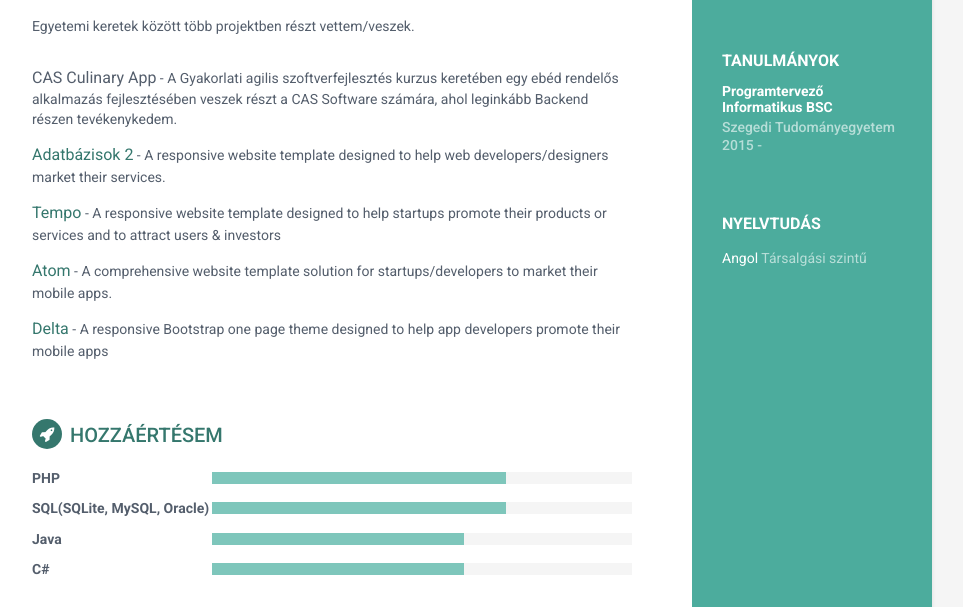
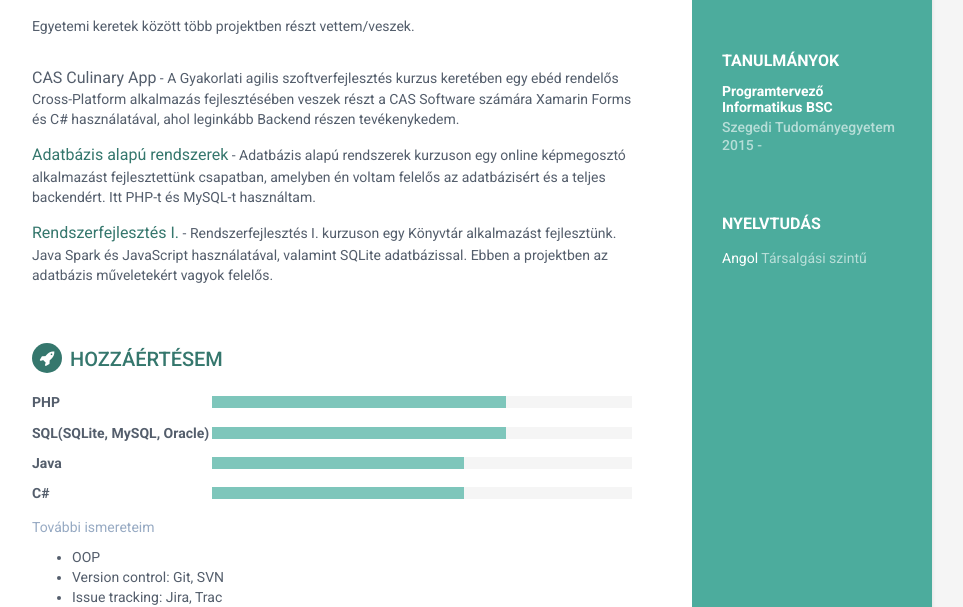
Before and after one commit to nobe1996/nobe1996.github.io, a plain HTML site: page index.html in a window 1280 px wide. Shown: the part 347-954 px from the top of the page, without its empty margins (188-1151 px from the left). Drawn offline with Linux system fonts and the light colour scheme.

Commit message:
Add files via upload

```diff
--- a/index.html
+++ b/index.html
@@ -84,23 +84,19 @@
                     <p>Egyetemi keretek között több projektben részt vettem/veszek. </p>
                 </div><!--//intro-->
                 <div class="item">
-                    <span class="project-title">CAS Culinary App</span> - <span class="project-tagline">A Gyakorlati agilis szoftverfejlesztés kurzus keretében egy ebéd rendelős alkalmazás fejlesztésében veszek részt a CAS Software számára, ahol leginkább Backend részen tevékenykedem.</span>
+                    <span class="project-title">CAS Culinary App</span> - <span class="project-tagline">A Gyakorlati agilis szoftverfejlesztés kurzus keretében egy ebéd rendelős Cross-Platform alkalmazás fejlesztésében veszek  részt a CAS Software számára Xamarin Forms és C# használatával, ahol leginkább Backend részen tevékenykedem. </span>
 
                 </div><!--//item-->
                 <div class="item">
-                    <span class="project-title"><a href="http://themes.3rdwavemedia.com/website-templates/responsive-bootstrap-theme-web-development-agencies-devstudio/" target="_blank">Adatbázisok 2</a></span> -
-                    <span class="project-tagline">A responsive website template designed to help web developers/designers market their services. </span>
+                    <span class="project-title"><a href="http://themes.3rdwavemedia.com/website-templates/responsive-bootstrap-theme-web-development-agencies-devstudio/" target="_blank">Adatbázis alapú rendszerek</a></span> -
+                    <span class="project-tagline">Adatbázis alapú rendszerek kurzuson egy online képmegosztó alkalmazást fejlesztettünk csapatban, amelyben én voltam felelős az adatbázisért és a teljes backendért. Itt PHP-t és MySQL-t használtam. </span>
                 </div><!--//item-->
                 <div class="item">
-                    <span class="project-title"><a href="http://themes.3rdwavemedia.com/website-templates/responsive-bootstrap-theme-for-startups-tempo/" target="_blank">Tempo</a></span> - <span class="project-tagline">A responsive website template designed to help startups promote their products or services and to attract users &amp; investors</span>
-                </div><!--//item-->
-                <div class="item">
-                    <span class="project-title"><a href="hhttp://themes.3rdwavemedia.com/website-templates/responsive-bootstrap-theme-mobile-apps-atom/" target="_blank">Atom</a></span> - <span class="project-tagline">A comprehensive website template solution for startups/developers to market their mobile apps. </span>
-                </div><!--//item-->
-                <div class="item">
-                    <span class="project-title"><a href="http://themes.3rdwavemedia.com/website-templates/responsive-bootstrap-theme-for-mobile-apps-delta/" target="_blank">Delta</a></span> - <span class="project-tagline">A responsive Bootstrap one page theme designed to help app developers promote their mobile apps</span>
+                    <span class="project-title"><a href="http://themes.3rdwavemedia.com/website-templates/responsive-bootstrap-theme-for-startups-tempo/" target="_blank">Rendszerfejlesztés I.</a></span> - <span class="project-tagline">Rendszerfejlesztés I. kurzuson egy Könyvtár alkalmazást fejlesztünk. Java Spark és JavaScript használatával, valamint SQLite adatbázissal. Ebben a projektben az adatbázis műveletekért vagyok felelős.</span>
                 </div><!--//item-->
             </section><!--//section-->
+
+
 
             <section class="skills-section section">
                 <h2 class="section-title"><i class="fa fa-rocket"></i>Hozzáértésem</h2>
@@ -135,6 +131,20 @@
                         </div><!--//level-bar-->
                     </div><!--//item-->
                 </div>
+
+				<div class="company">
+                    További ismereteim
+                </div>
+                <div class="detail">
+                    <p>
+                    	<ul>
+							<li>OOP</li>
+                    		<li>Version control: Git, SVN</li>
+                    		<li>Issue tracking: Jira, Trac</li>
+							<li>Kezdő UWP ismeretek.</li>
+                    	</ul>
+                    </p>
+                </div>
             </section><!--//skills-section-->
 
         </div><!--//main-body-->
```
